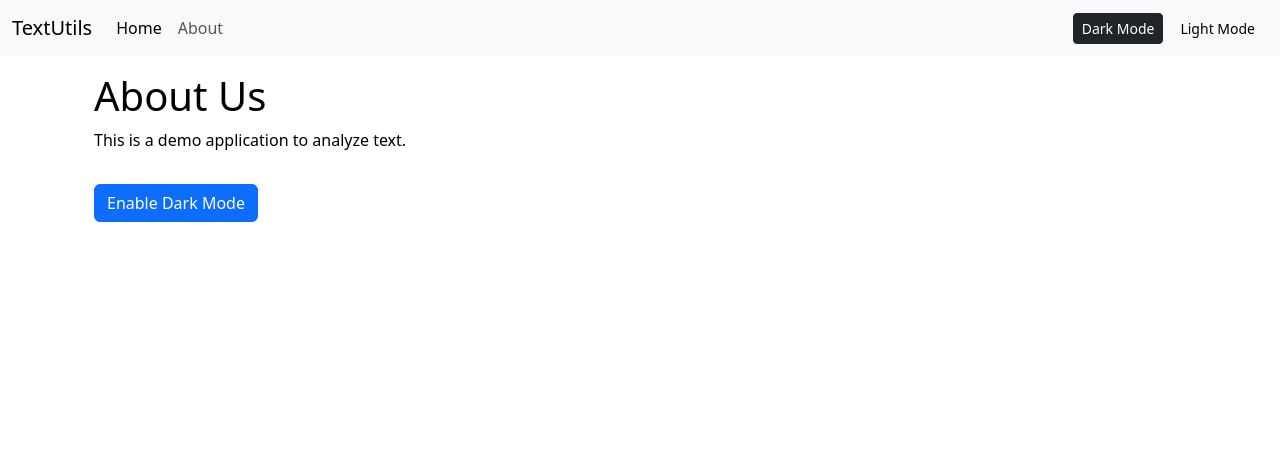
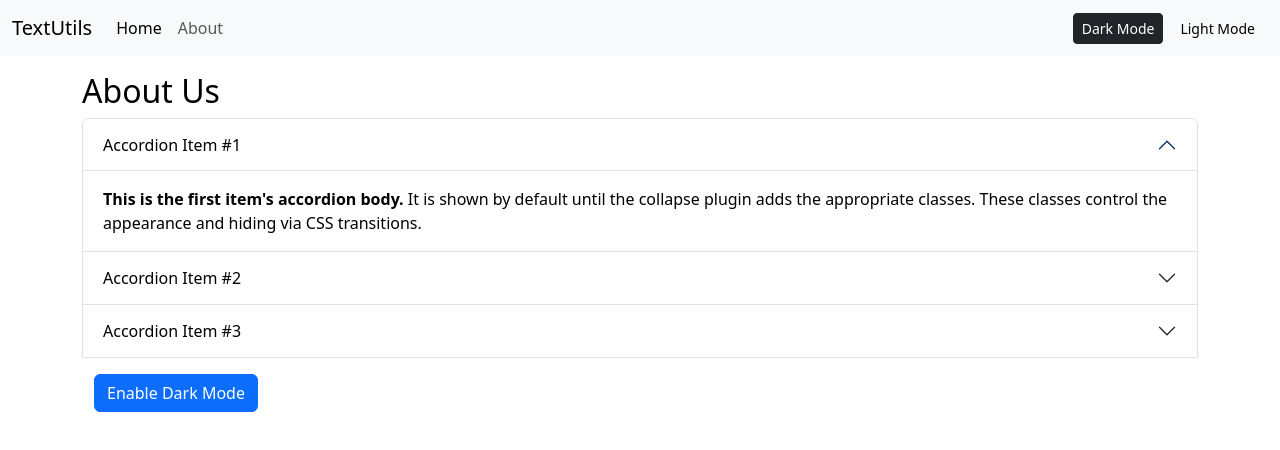
Before and after one commit to rishikmishra7/Learner-s, a React (Create React App) app: page /about in a window 1280 px wide. Shown: the top 450 px of the page. Built offline with nearby package versions, Linux system fonts and the light colour scheme.

Commit message:
fixed about

```diff
--- a/src/components/About.js
+++ b/src/components/About.js
@@ -1,28 +1,72 @@
-import React, { useState } from 'react';
+import React, { useState } from 'react'
 
 export default function About() {
-  const [style, setStyle] = useState({
+  const [mystyle, setMyStyle] = useState({
     color: 'black',
-    backgroundColor: 'white',
+    backgroundColor: 'white'
   });
 
-  const [btnText, setBtnText] = useState('Enable Dark Mode');
+  const [btntext, setBtnText] = useState("Enable Dark Mode");
 
   const toggleStyle = () => {
-    if (style.color === 'black') {
-      setStyle({ color: 'white', backgroundColor: 'black', border: '1px solid white' });
-      setBtnText('Enable Light Mode');
+    if (mystyle.color === 'black') {
+      setMyStyle({
+        color: 'white',
+        backgroundColor: 'black',
+        border: '1px solid white'
+      });
+      setBtnText("Enable Light Mode");
     } else {
-      setStyle({ color: 'black', backgroundColor: 'white' });
-      setBtnText('Enable Dark Mode');
+      setMyStyle({
+        color: 'black',
+        backgroundColor: 'white'
+      });
+      setBtnText("Enable Dark Mode");
     }
   };
 
   return (
-    <div className="container" style={style}>
-      <h1>About Us</h1>
-      <p>This is a demo application to analyze text.</p>
-      <button className="btn btn-primary my-3" onClick={toggleStyle}>{btnText}</button>
+    <div className="accordion" id="accordionPanelsStayOpenExample" style={mystyle}>
+      <h2>About Us</h2>
+      <div className="accordion-item" style={mystyle}>
+        <h2 className="accordion-header">
+          <button className="accordion-button" type="button" style={mystyle} data-bs-toggle="collapse" data-bs-target="#panelsStayOpen-collapseOne">
+            Accordion Item #1
+          </button>
+        </h2>
+        <div id="panelsStayOpen-collapseOne" className="accordion-collapse collapse show">
+          <div className="accordion-body">
+            <strong>This is the first item's accordion body.</strong> It is shown by default until the collapse plugin adds the appropriate classes. These classes control the appearance and hiding via CSS transitions.
+          </div>
+        </div>
+      </div>
+      <div className="accordion-item" style={mystyle}>
+        <h2 className="accordion-header">
+          <button className="accordion-button collapsed" type="button" style={mystyle} data-bs-toggle="collapse" data-bs-target="#panelsStayOpen-collapseTwo">
+            Accordion Item #2
+          </button>
+        </h2>
+        <div id="panelsStayOpen-collapseTwo" className="accordion-collapse collapse">
+          <div className="accordion-body">
+            <strong>This is the second item's accordion body.</strong> It is hidden by default and controlled via CSS transitions.
+          </div>
+        </div>
+      </div>
+      <div className="accordion-item" style={mystyle}>
+        <h2 className="accordion-header">
+          <button className="accordion-button collapsed" type="button" style={mystyle} data-bs-toggle="collapse" data-bs-target="#panelsStayOpen-collapseThree">
+            Accordion Item #3
+          </button>
+        </h2>
+        <div id="panelsStayOpen-collapseThree" className="accordion-collapse collapse">
+          <div className="accordion-body">
+            <strong>This is the third item's accordion body.</strong> It is hidden by default and controlled via CSS transitions.
+          </div>
+        </div>
+      </div>
+      <div className="container my-3">
+        <button className="btn btn-primary" onClick={toggleStyle}>{btntext}</button>
+      </div>
     </div>
   );
 }
```
